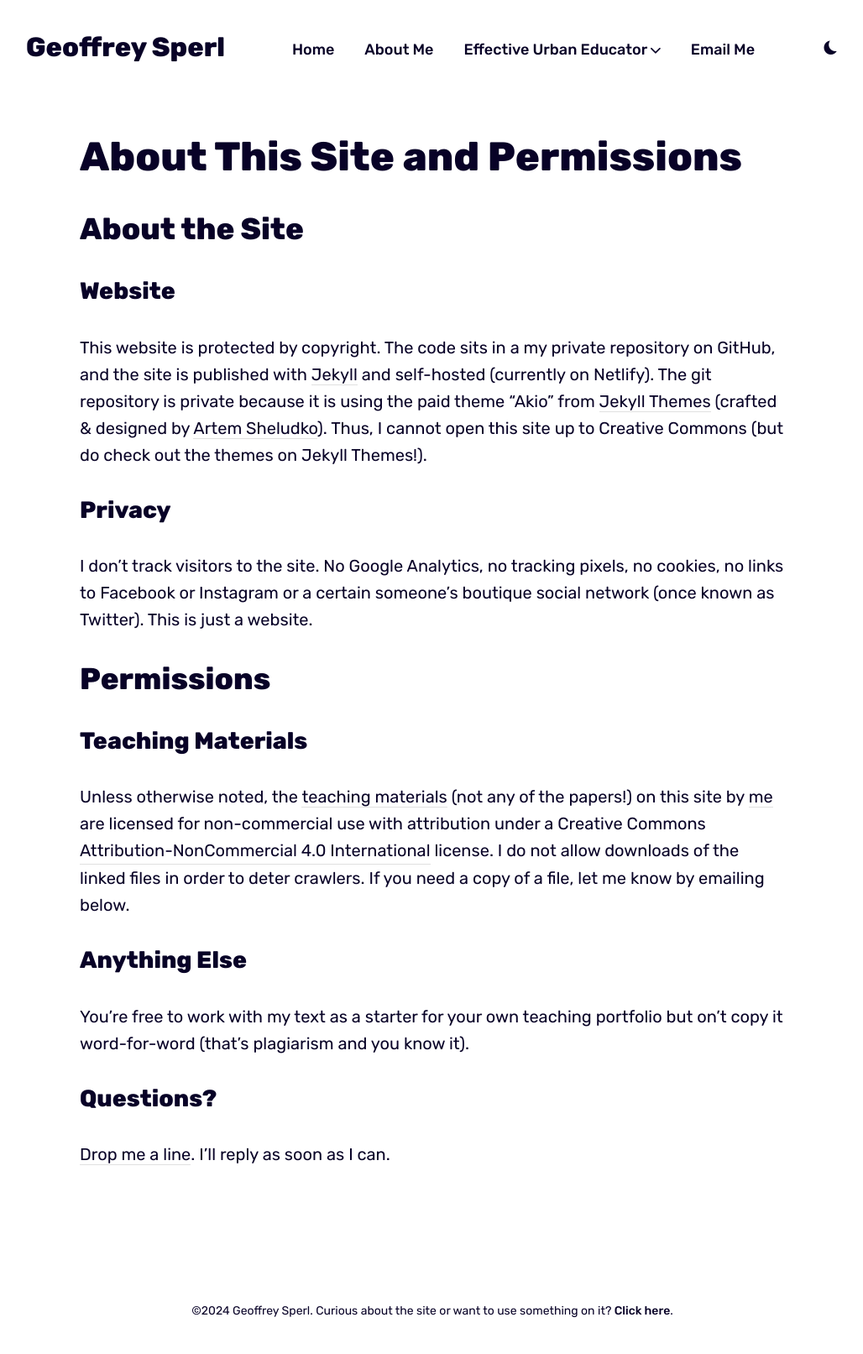
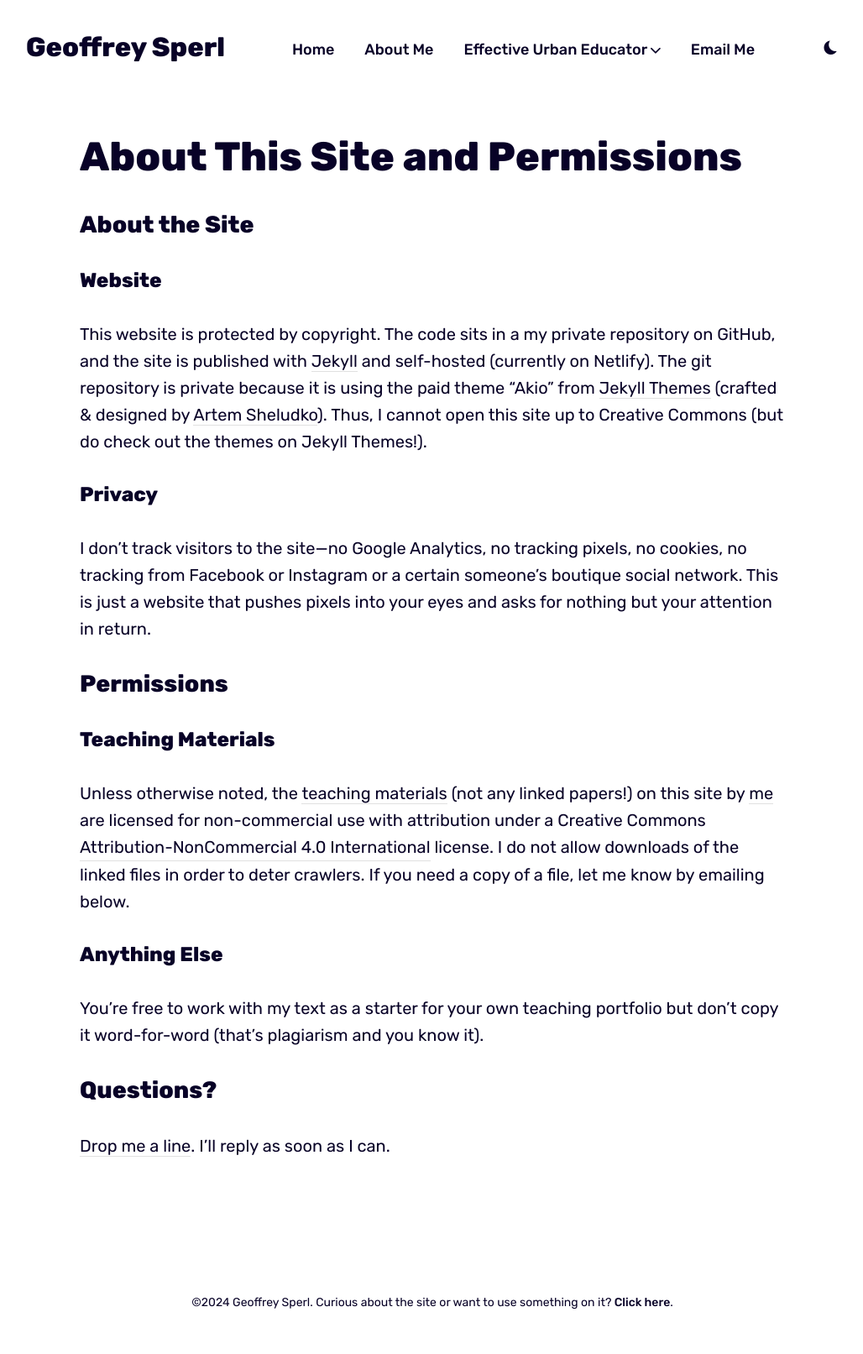
Before and after one commit to geoffreysperl/teaching, a Jekyll site: the page built from _pages/about-site.md, in a window 1280 px wide. Shown: the whole page at 84% size, without its empty margins (125-1153 px from the left). Built offline with Jekyll 4.4.1, drawn with Linux system fonts in a browser that asks for light colours.

Commit message:
Updates to all three main pages

```diff
--- a/_pages/about-site.md
+++ b/_pages/about-site.md
@@ -3,29 +3,29 @@
 title: About This Site and Permissions
 description:
 permalink: /about-site/
-# image: '/images/01-2.jpg'
-# image_caption: 'Photo by [Bruce Dixon](https://unsplash.com/photos/3M9WJQVHzog) on [Unsplash](https://unsplash.com/)'
+# image: ''
+# image_caption: ''
 ---
 
-# About the Site
+## About the Site
 
-## Website
+### Website
 
 This website is protected by copyright. The code sits in a my private repository on GitHub, and the site is published with <a href="https://jekyllrb.com/">Jekyll</a> and self-hosted (currently on Netlify). The git repository is private because it is using the paid theme "Akio" from <a href="https://index.jekyllthemes.io/">Jekyll Themes</a> (crafted & designed by <a href="https://jekyllthemes.io/developers/artem-sheludko">Artem Sheludko</a>). Thus, I cannot open this site up to Creative Commons (but do check out the themes on Jekyll Themes!).
 
-## Privacy
+### Privacy
 
-I don't track visitors to the site. No Google Analytics, no tracking pixels, no cookies, no links to Facebook or Instagram or a certain someone's boutique social network (once known as Twitter). This is just a website.
+I don't track visitors to the site—no Google Analytics, no tracking pixels, no cookies, no tracking from Facebook or Instagram or a certain someone's boutique social network. This is just a website that pushes pixels into your eyes and asks for nothing but your attention in return.
 
-# Permissions
+## Permissions
 
-## Teaching Materials
+### Teaching Materials
 
-<p xmlns:cc="http://creativecommons.org/ns#" >Unless otherwise noted, the <a rel="cc:attributionURL" href="https://teaching.geoffreysperl.com">teaching materials</a> (not any of the papers!) on this site by <a rel="cc:attributionURL dct:creator" property="cc:attributionName" href="https://geoffreysperl.com">me</a> are licensed for non-commercial use with attribution under a Creative Commons <a href="http://creativecommons.org/licenses/by-nc/4.0/?ref=chooser-v1" target="_blank" rel="license noopener noreferrer" style="display:inline-block;">Attribution-NonCommercial 4.0 International</a> license. I do not allow downloads of the linked files in order to deter crawlers. If you need a copy of a file, let me know by emailing below.</p>
+<p xmlns:cc="http://creativecommons.org/ns#" >Unless otherwise noted, the <a rel="cc:attributionURL" href="https://teaching.geoffreysperl.com">teaching materials</a> (not any linked papers!) on this site by <a rel="cc:attributionURL dct:creator" property="cc:attributionName" href="https://geoffreysperl.com">me</a> are licensed for non-commercial use with attribution under a Creative Commons <a href="http://creativecommons.org/licenses/by-nc/4.0/?ref=chooser-v1" target="_blank" rel="license noopener noreferrer" style="display:inline-block;">Attribution-NonCommercial 4.0 International</a> license. I do not allow downloads of the linked files in order to deter crawlers. If you need a copy of a file, let me know by emailing below.</p>
 
-## Anything Else
+### Anything Else
 
-You're free to work with my text as a starter for your own teaching portfolio but on't copy it word-for-word (that's plagiarism and you know it).
+You're free to work with my text as a starter for your own teaching portfolio but don't copy it word-for-word (that's plagiarism and you know it).
 
 ## Questions?
 
```
Also changed, not shown: _data/settings.yml (+65 -65 lines), _pages/equitable.md (+3 -3 lines), _pages/innovative.md (+0 -4 lines), _pages/reflective.md (+2 -0 lines), images/artifacts/scrum2020/first-kanban.jpg, images/artifacts/scrum2020/second-kanban.jpg, images/artifacts/scrum2020/third-kanban.jpg.
